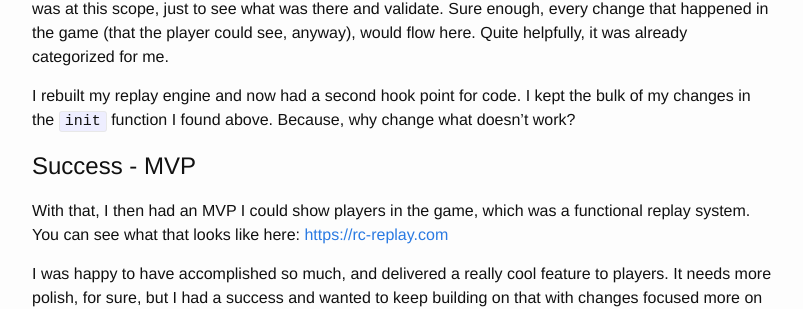
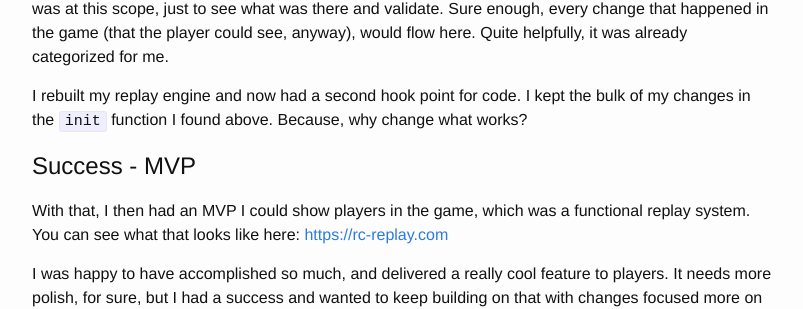
Before and after one commit to grnt426/grnt426.github.io, a Jekyll site: the page built from _posts/2022-05-18-modding-rising-constellation.markdown, in a window 1280 px wide and 900 px high, scrolled down 2925 px. Shown: the part 241-550 px from the top of the window, without its empty margins (238-1041 px from the left). Built offline with Jekyll 4.4.1, drawn with Linux system fonts in a browser that asks for light colours.

Commit message:
Fixed a hilarious incorrect negation.

```diff
--- a/_posts/2022-05-18-modding-rising-constellation.markdown
+++ b/_posts/2022-05-18-modding-rising-constellation.markdown
@@ -98,7 +98,7 @@ return h()(t, [{
 
 Wow, that looks like a stream of updates! I repeated the process above to start dumping whatever data was at this scope, just to see what was there and validate. Sure enough, every change that happened in the game (that the player could see, anyway), would flow here. Quite helpfully, it was already categorized for me.
 
-I rebuilt my replay engine and now had a second hook point for code. I kept the bulk of my changes in the `init` function I found above. Because, why change what doesn't work?
+I rebuilt my replay engine and now had a second hook point for code. I kept the bulk of my changes in the `init` function I found above. Because, why change what works?
 
 Success - MVP
 =========
```
